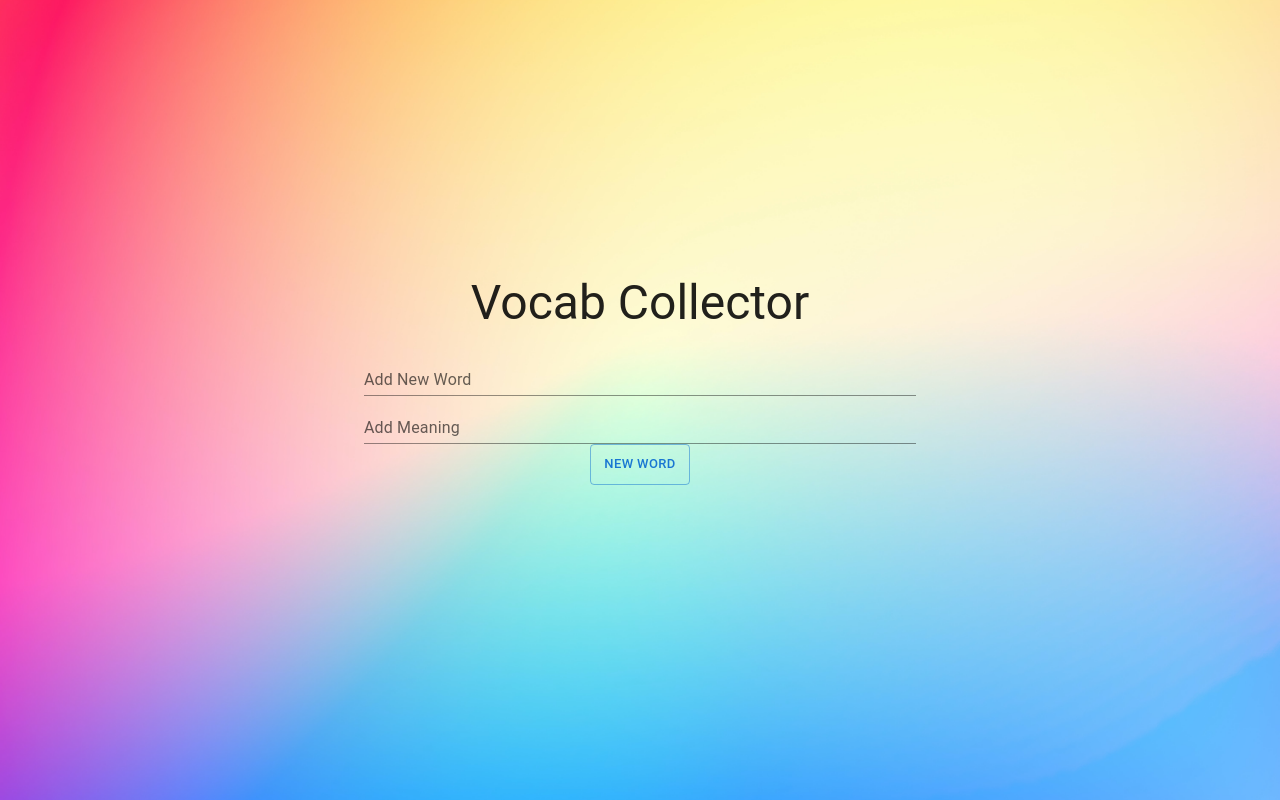
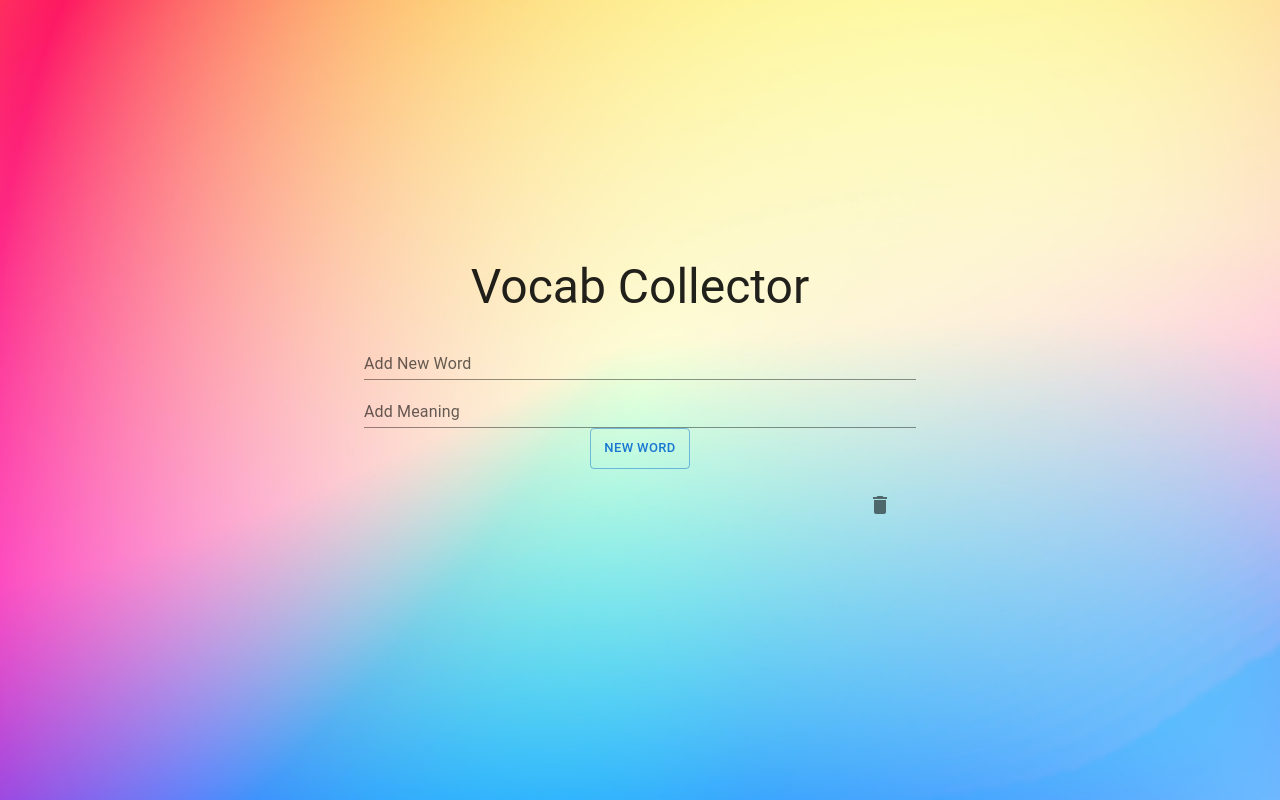
Before and after one commit to Pannu786/vocab-collector, a React (Vite) app: page / in a window 1280 px wide. Both pictures are taken after a click on the button "NEW WORD". Built offline with nearby package versions, Linux system fonts and the light colour scheme.

Commit message:
Delete Cmp working and added

```diff
--- a/package.json
+++ b/package.json
@@ -11,6 +11,7 @@
   "dependencies": {
     "@emotion/react": "^11.10.5",
     "@emotion/styled": "^11.10.5",
+    "@mui/icons-material": "^5.11.0",
     "@mui/material": "^5.11.8",
     "react": "^18.2.0",
     "react-dom": "^18.2.0"
@@ -21,5 +22,4 @@
     "@vitejs/plugin-react-swc": "^3.0.0",
     "vite": "^4.1.0"
   }
-
 }
--- a/src/App.jsx
+++ b/src/App.jsx
@@ -50,7 +50,7 @@ const App = () => {
             setMeaning={setMeaning}
             addWord={addWord}
           />
-          <WordsList words={words} />
+          <WordsList words={words} setWords={setWords}  />
         </Container>
       </Box>
     </>
--- /dev/null
+++ b/src/components/DeleteWords.jsx
@@ -0,0 +1,17 @@
+import { IconButton } from '@mui/material';
+import DeleteIcon from '@mui/icons-material/Delete';
+
+const DeleteWords = ({ setWords, i, word, meaning }) => {
+  return (
+    <IconButton
+      onClick={() => {
+        console.log(`Delete word${word}`);
+        setWords((prevWords) => [...prevWords.filter((_, index) => index !== i)]);
+      }}
+    >
+      <DeleteIcon />
+    </IconButton>
+  );
+};
+
+export default DeleteWords;
--- a/src/components/WordsList.jsx
+++ b/src/components/WordsList.jsx
@@ -1,13 +1,20 @@
 import { Box, List, ListItem, ListItemText } from '@mui/material';
+import DeleteWords from './DeleteWords';
 
-const WordsList = ({ words }) => {
+const WordsList = ({ words, setWords,word }) => {
   return (
     <Box>
       {words.length > 0 ? (
         <List>
           {words.map(({ word, meaning }, i) => (
             <ListItem key={i}>
-              <ListItemText primary={word} secondary={meaning} />
+              <ListItemText primary={word} secondary={meaning} />{' '}
+              <DeleteWords
+                i={i}
+                setWords={setWords}
+                word={word}
+                meaning={meaning}
+              />
             </ListItem>
           ))}
         </List>
```
Also changed, not shown: 1 other file (tests, documents, lock files or other folders).
